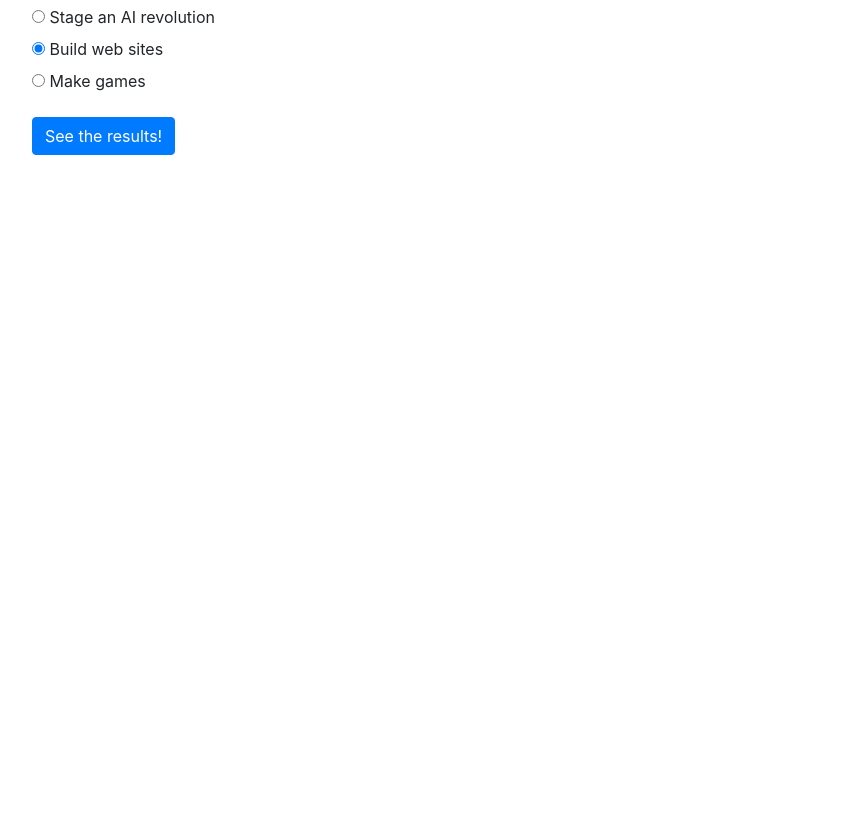
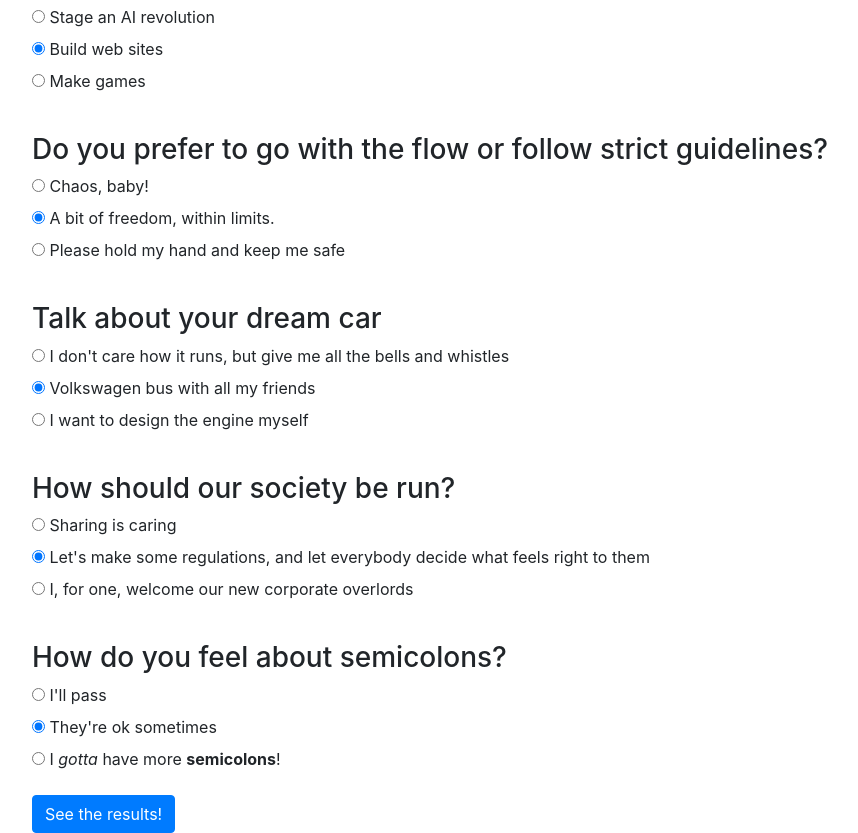
Before and after one commit to nathanfletch/suggester, a plain HTML site: page index.html in a window 1280 px wide. Shown: the part 445-1278 px from the top of the page, without its empty margins (53-911 px from the left). Before the commit the page ends 800 px from the top, so only its background shows below. Drawn offline with Linux system fonts and the light colour scheme.

Commit message:
Add the remaining questions

```diff
--- a/css/styles.css
+++ b/css/styles.css
@@ -0,0 +1,8 @@
+.hidden {
+  display: none;
+}
+
+.highlight {
+  background-color: rgba(0,0,0,.5);
+  /* could add a fancy font */
+}
--- a/index.html
+++ b/index.html
@@ -59,11 +59,103 @@
         </div>
       </div>
 
+      <div class="form-group" id="question3">
+        <h3 class="pt-3">Do you prefer to go with the flow or follow strict guidelines?</h3>
+        <div class="radio">
+          <label>
+            <input type="radio" name="strictness" value="b" />
+            Chaos, baby!
+          </label>
+        </div>
+        <div class="radio">
+          <label>
+            <input type="radio" name="strictness" value="a" checked />
+            A bit of freedom, within limits.
+          </label>
+        </div>
+        <div class="radio">
+          <label>
+            <input type="radio" name="strictness" value="c" />
+            Please hold my hand and keep me safe
+          </label>
+        </div>
+      </div>
+
+      <div class="form-group" id="question4">
+        <h3 class="pt-3">Talk about your dream car</h3>
+        <div class="radio">
+          <label>
+            <input type="radio" name="car" value="a" />
+            I don't care how it runs, but give me all the bells and whistles
+          </label>
+        </div>
+        <div class="radio">
+          <label>
+            <input type="radio" name="car" value="b" checked />
+            Volkswagen bus with all my friends
+          </label>
+        </div>
+        <div class="radio">
+          <label>
+            <input type="radio" name="car" value="c" />
+            I want to design the engine myself
+          </label>
+        </div>
+      </div>
+
+      <div class="form-group" id="question5">
+        <h3 class="pt-3">How should our society be run?</h3>
+        <div class="radio">
+          <label>
+            <input type="radio" name="society" value="a" />
+            Sharing is caring
+          </label>
+        </div>
+        <div class="radio">
+          <label>
+            <input type="radio" name="society" value="b" checked />
+            Let's make some regulations, and let everybody decide what feels right to them
+          </label>
+        </div>
+        <div class="radio">
+          <label>
+            <input type="radio" name="society" value="c" />
+            I, for one, welcome our new corporate overlords
+          </label>
+        </div>
+      </div>
+
+      <div class="form-group" id="question6">
+        <h3 class="pt-3">How do you feel about semicolons?</h3>
+        <div class="radio">
+          <label>
+            <input type="radio" name="semicolons" value="a" />
+            I'll pass
+          </label>
+        </div>
+        <div class="radio">
+          <label>
+            <input type="radio" name="semicolons" value="b" checked />
+            They're ok sometimes
+          </label>
+        </div>
+        <div class="radio">
+          <label>
+            <input type="radio" name="semicolons" value="c" />
+            I <em>gotta</em> have more <strong>semicolons</strong>!
+          </label>
+        </div>
+      </div>
+
       <button type="submit" class="btn btn-primary">
         See the results!
       </button>
 
     </form>
+
+    <div id="result" class="hidden py-4">
+      <h2>I recommend that you learn <span id="language-result" class="highlight"></span> </h2>
+    </div>
 
     <!-- 5 or 6 forms shown in succession -->
     <!-- name -->
--- a/js/scripts.js
+++ b/js/scripts.js
@@ -1,11 +1,27 @@
+//business logic
+// function getLanguage () {
+//   let count = 0;
 
+// }
 
+//ui logic
 $(document).ready(function () {
   $('#form1').submit(function (e) {
+    //a: python, b: js, c: C#
     e.preventDefault();
     const experience = $("input:radio[name=experience]:checked").val();
     const goal = $("input:radio[name=goal]:checked").val();
-    console.log(experience, goal);
+    const strictness = $("input:radio[name=strictness]:checked").val();
+    const car = $("input:radio[name=car]:checked").val();
+    const society = $("input:radio[name=society]:checked").val();
+    const semicolons = $("input:radio[name=semicolons]:checked").val();
+    const answers = [experience, goal, strictness, car, society, semicolons];
+    console.log(answers);
+
+    // const language = getLanguage();
+
+    $('#language-result').text('JavaScript');
+    $('#result').show();
   })
 
 })
```
